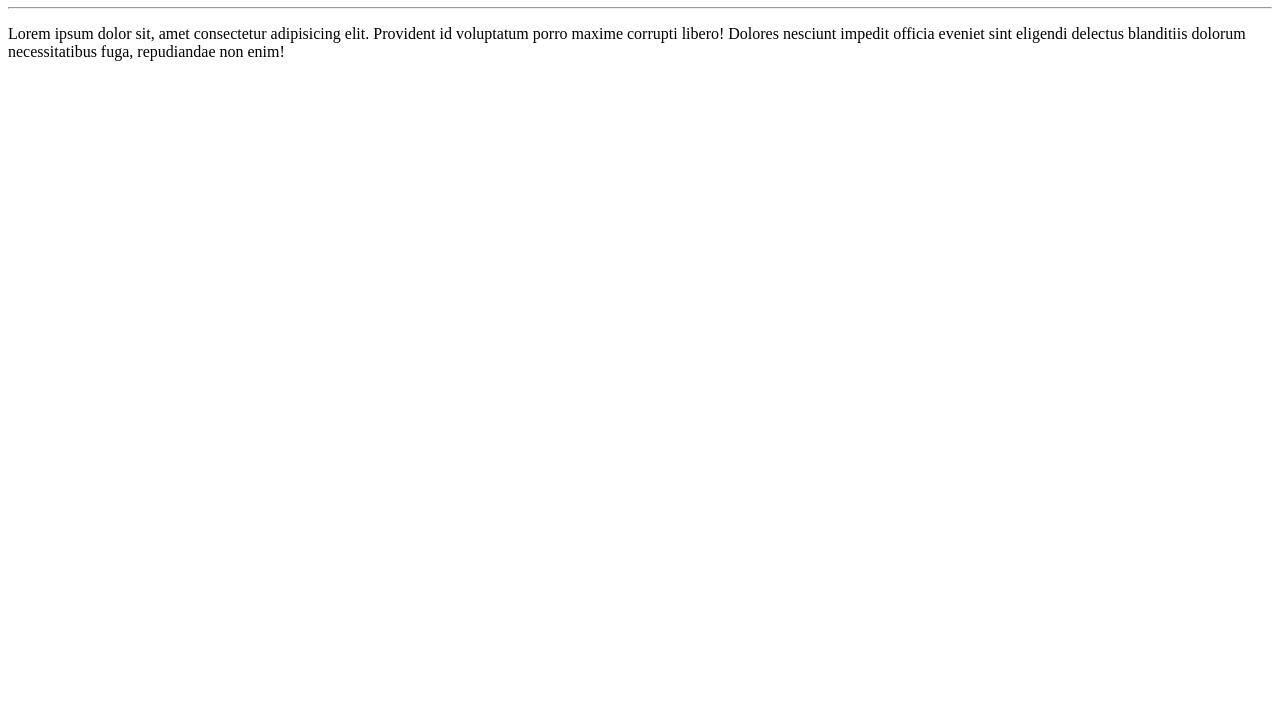
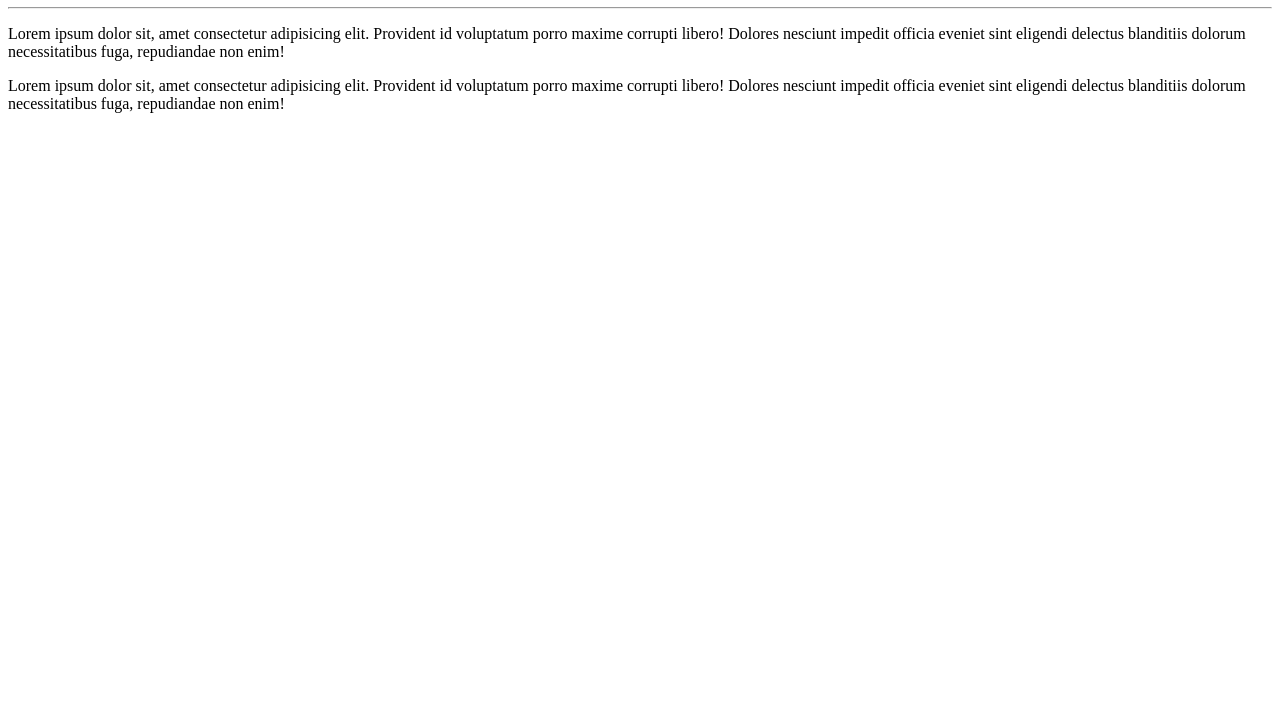
Before and after one commit to Roberth2023/OlaMundo, a plain HTML site: page site-exemplo/index.html in a window 1280 px wide. Shown: the part 73-800 px from the top of the page. Drawn offline with Linux system fonts and the light colour scheme.

Commit message:
add um paragrafo

```diff
--- a/site-exemplo/index.html
+++ b/site-exemplo/index.html
@@ -10,5 +10,6 @@
     <h1>Ola, Mundo!</h1>
     <hr>
     <p>Lorem ipsum dolor sit, amet consectetur adipisicing elit. Provident id voluptatum porro maxime corrupti libero! Dolores nesciunt impedit officia eveniet sint eligendi delectus blanditiis dolorum necessitatibus fuga, repudiandae non enim!</p>
+    <p>Lorem ipsum dolor sit, amet consectetur adipisicing elit. Provident id voluptatum porro maxime corrupti libero! Dolores nesciunt impedit officia eveniet sint eligendi delectus blanditiis dolorum necessitatibus fuga, repudiandae non enim!</p>
 </body>
 </html>
```
